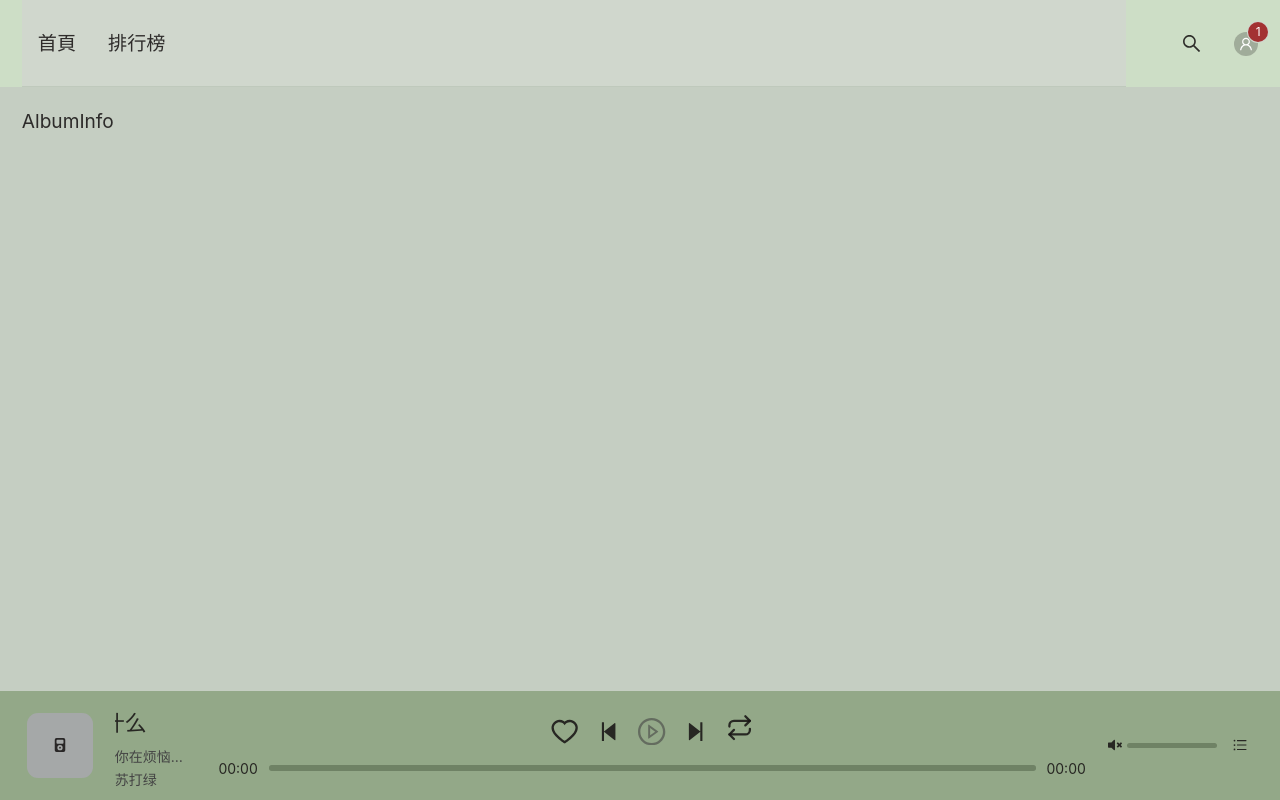
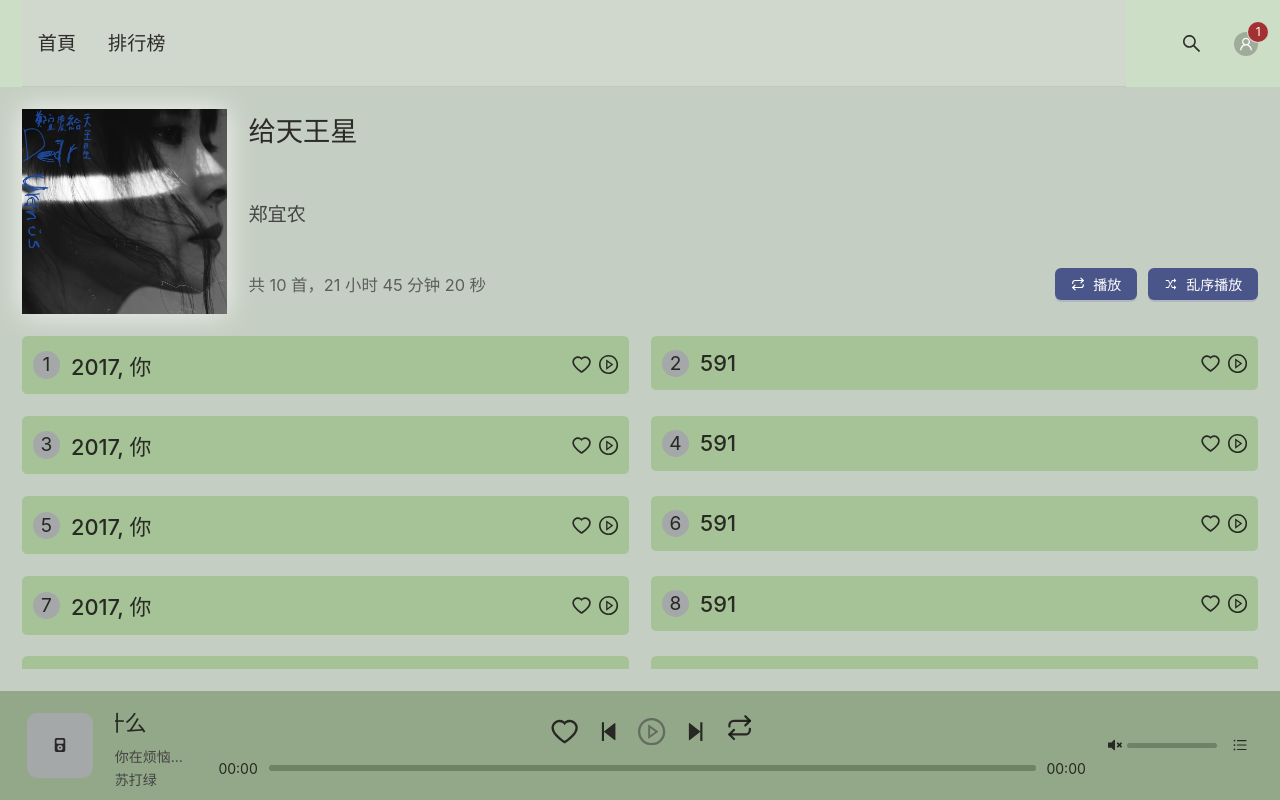
Before and after one commit to fromSian/music-zone-front-end, a React (Vite) app: page /album/1 in a window 1280 px wide. Built offline with nearby package versions, Linux system fonts and the light colour scheme.

Commit message:
feat: 专辑页面初版

```diff
--- /dev/null
+++ b/src/components/Album/Album.module.less
@@ -0,0 +1,140 @@
+@media screen and (min-width: 1023px) {
+  .album_songs_item {
+    width: calc(50% - 8rem);
+  }
+}
+
+@media screen and (max-width: 1023px) {
+  .album_songs_item {
+    width: 100%;
+  }
+}
+
+.album {
+  display: flex;
+  gap: 16rem;
+  flex-wrap: wrap;
+  height: 100%;
+
+  .album_header {
+    width: 100%;
+    display: flex;
+    height: 150rem;
+    gap: 16rem;
+    .album_image {
+      .album_image_main {
+        max-width: 100%;
+        max-height: 100%;
+        box-shadow: 0 0 20rem rgba(255, 255, 255, 0.8);
+      }
+    }
+    .album_info {
+      flex: 1 1 0;
+      display: flex;
+      flex-wrap: wrap;
+      align-items: stretch;
+      .album_info_name {
+        .header_title();
+        width: 100%;
+      }
+
+      .album_info_artist {
+        color: @font-color-light;
+        width: 100%;
+      }
+
+      .album_info_bottom {
+        width: 100%;
+        display: flex;
+        justify-content: space-between;
+        flex-wrap: wrap;
+        align-items: center;
+        .album_info_play_control {
+          :global {
+            .ant-btn {
+              .ant-btn-icon {
+                vertical-align: middle;
+              }
+
+              &:not(:last-child) {
+                margin-right: 8rem;
+              }
+            }
+          }
+        }
+
+        .album_info_detail {
+          color: fade(@font-color-light, 80);
+          font-size: 12rem;
+        }
+      }
+    }
+  }
+
+  .album_songs {
+    width: 100%;
+    height: calc(100% - 150rem - 16rem);
+    overflow-y: auto;
+    display: flex;
+    gap: 16rem;
+    flex-wrap: wrap;
+    align-content: flex-start;
+    .album_songs_item {
+      list-style-type: none;
+
+      .album_songs_item_content {
+        display: flex;
+        justify-content: space-between;
+        align-items: center;
+        background: @bg-main;
+        border-radius: 4rem;
+        transition: 0.5s;
+        padding: 10rem 8rem;
+        gap: 8rem;
+
+        .album_songs_item_content_index {
+          width: 20rem;
+          height: 20rem;
+          border-radius: 50%;
+          background: @bg-gray;
+          text-align: center;
+          line-height: 20rem;
+        }
+
+        .album_songs_item_content_info {
+          flex: 1 1 0%;
+
+          .album_songs_item_content_name {
+            font-size: 16rem;
+            font-weight: 500;
+          }
+        }
+
+        .album_songs_item_content_operator {
+          display: flex;
+          gap: 6rem;
+          justify-content: space-between;
+          align-items: center;
+
+          .album_songs_item_content_operator_icon {
+            cursor: pointer;
+
+            &:nth-child(1) {
+              transform: translateX(20rem) scale(0);
+              transition: 0.3s;
+            }
+          }
+        }
+
+        &:hover {
+          background: @bg-main-highlight;
+
+          .album_songs_item_content_operator
+            .album_songs_item_content_operator_icon:nth-child(1) {
+            transform: translateX(0) scale(1);
+          }
+        }
+      }
+    }
+  }
+}
--- a/src/components/Album/Album.tsx
+++ b/src/components/Album/Album.tsx
@@ -1,14 +1,61 @@
 import { formatSecondsString } from "@/utils/time";
-import { Button, Empty } from "antd";
+import { Button, Empty, Tooltip } from "antd";
 import { useRef } from "react";
-import { PlayModeOrderIcon, PlayModeShuffleIcon } from "../Icons/Icons";
+import {
+  AddIcon,
+  HeartLineIcon,
+  PlayIcon,
+  PlayModeOrderIcon,
+  PlayModeShuffleIcon,
+} from "../Icons/Icons";
 import styles from "./Album.module.less";
 const Album = () => {
+  const headerRef = useRef<HTMLDivElement | null>(null);
   const albumRef = useRef({
     name: "给天王星",
     artist: "郑宜农",
     image: "../../asset/images/albums/561710387733_.pic.jpg",
     songs: [
+      {
+        name: "2017, 你",
+        id: "90",
+        duration: 7832,
+      },
+      {
+        name: "591",
+        id: "23",
+        duration: 7832,
+      },
+      {
+        name: "2017, 你",
+        id: "90",
+        duration: 7832,
+      },
+      {
+        name: "591",
+        id: "23",
+        duration: 7832,
+      },
+      {
+        name: "2017, 你",
+        id: "90",
+        duration: 7832,
+      },
+      {
+        name: "591",
+        id: "23",
+        duration: 7832,
+      },
+      {
+        name: "2017, 你",
+        id: "90",
+        duration: 7832,
+      },
+      {
+        name: "591",
+        id: "23",
+        duration: 7832,
+      },
       {
         name: "2017, 你",
         id: "90",
@@ -26,20 +73,24 @@
 
   return (
     <div className={styles.album}>
+      <div className={styles.album_header} ref={headerRef}>
+        <div className={styles.album_image}>
           <img
             src={new URL(album.image, import.meta.url).href}
-        className={styles.album_image}
+            className={styles.album_image_main}
           />
-      <div className={styles.album_header}>
-        <p className={styles.album_header_name}>{album.name}</p>
-        <p className={styles.album_header_artist}>{album.artist}</p>
-        <p className={styles.album_header_detail}>{`共 ${
+        </div>
+
+        <div className={styles.album_info}>
+          <p className={styles.album_info_name}>{album.name}</p>
+          <p className={styles.album_info_artist}>{album.artist}</p>
+          <div className={styles.album_info_bottom}>
+            <p className={styles.album_info_detail}>{`共 ${
               album.songs.length
             } 首，${formatSecondsString(
               album.songs.reduce((prev, cur) => prev + cur.duration, 0)
             )}`}</p>
-
-        <div className={styles.album_header_play_control}>
+            <div className={styles.album_info_play_control}>
               <Button type="primary" icon={<PlayModeOrderIcon />}>
                 播放
               </Button>
@@ -48,9 +99,52 @@
               </Button>
             </div>
           </div>
-
+        </div>
+      </div>
       <div className={styles.album_songs}>
-        {album.songs && album.songs.length ? <></> : <Empty />}
+        {album.songs && album.songs.length ? (
+          <>
+            {album.songs.map((song, index) => (
+              <li className={styles.album_songs_item} key={song.id}>
+                <div className={styles.album_songs_item_content}>
+                  <p className={styles.album_songs_item_content_index}>
+                    {index + 1}
+                  </p>
+                  <div className={styles.album_songs_item_content_info}>
+                    <p className={styles.album_songs_item_content_name}>
+                      {song.name}
+                    </p>
+                  </div>
+                  <div className={styles.album_songs_item_content_operator}>
+                    <Tooltip title={"加入播放列表"}>
+                      <AddIcon
+                        className={
+                          styles.album_songs_item_content_operator_icon
+                        }
+                      />
+                    </Tooltip>
+                    <Tooltip title={"喜欢"}>
+                      <HeartLineIcon
+                        className={
+                          styles.album_songs_item_content_operator_icon
+                        }
+                      />
+                    </Tooltip>
+                    <Tooltip title={"播放"}>
+                      <PlayIcon
+                        className={
+                          styles.album_songs_item_content_operator_icon
+                        }
+                      />
+                    </Tooltip>
+                  </div>
+                </div>
+              </li>
+            ))}
+          </>
+        ) : (
+          <Empty />
+        )}
       </div>
     </div>
   );
--- a/src/components/Playbar/Playbar.tsx
+++ b/src/components/Playbar/Playbar.tsx
@@ -7,6 +7,7 @@
   setPlaying,
   shufflePlayingList,
 } from "@/states/playing.slice";
+import { formatTime } from "@/utils/time";
 import { Spin, Tooltip } from "antd";
 import classnames from "classnames";
 import { MouseEvent, useEffect, useRef, useState } from "react";
@@ -173,21 +174,6 @@
       dispatch(revertPlayingList());
     }
   }, [playingSortType]);
-
-  const formatTime = (given_seconds: number) => {
-    const dateObj = new Date(given_seconds * 1000);
-    const hours = dateObj.getUTCHours();
-    const minutes = dateObj.getUTCMinutes();
-    const seconds = dateObj.getSeconds();
-
-    const timeString = hours
-      ? hours.toString().padStart(2, "0") + ":"
-      : "" +
-        minutes.toString().padStart(2, "0") +
-        ":" +
-        seconds.toString().padStart(2, "0");
-    return timeString;
-  };
 
   return (
     <>
--- a/src/pages/AlbumInfo.tsx
+++ b/src/pages/AlbumInfo.tsx
@@ -1,6 +1,11 @@
+import Album from "@/components/Album/Album";
 import commonStyles from "./common.module.less";
 const AlbumInfo = () => {
-  return <div className={commonStyles.content}>AlbumInfo</div>;
+  return (
+    <div className={commonStyles.content}>
+      <Album />
+    </div>
+  );
 };
 
 export default AlbumInfo;
```
Also changed, not shown: src/asset/images/albums/561710387733_.pic.jpg (added). Lines whose indentation alone changed are shown as unchanged.
